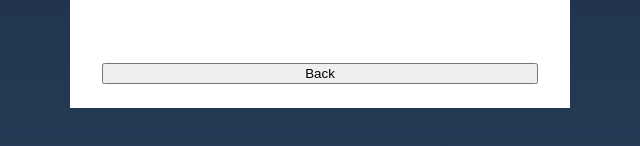
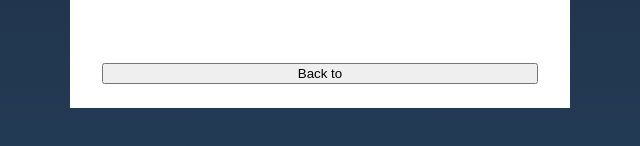
Before and after one commit to Encephs17/UKK12025, a plain HTML site: page index.html in a window 1280 px wide. Shown: the part 646-792 px from the top of the page, 320-960 px from the left. Drawn offline with Linux system fonts and the light colour scheme.

Commit message:
Update index.html

```diff
--- a/index.html
+++ b/index.html
@@ -41,7 +41,7 @@
 
             <button type="submit" class="calculate">Calculate</button>
             <input type="reset" value="Reset" class="reset">
-            <button onclick="location.href='diskon.php'">Back</button>
+            <button onclick="location.href='diskon.html'">Back to</button>
         </form>
     </div>
 </body>
```
